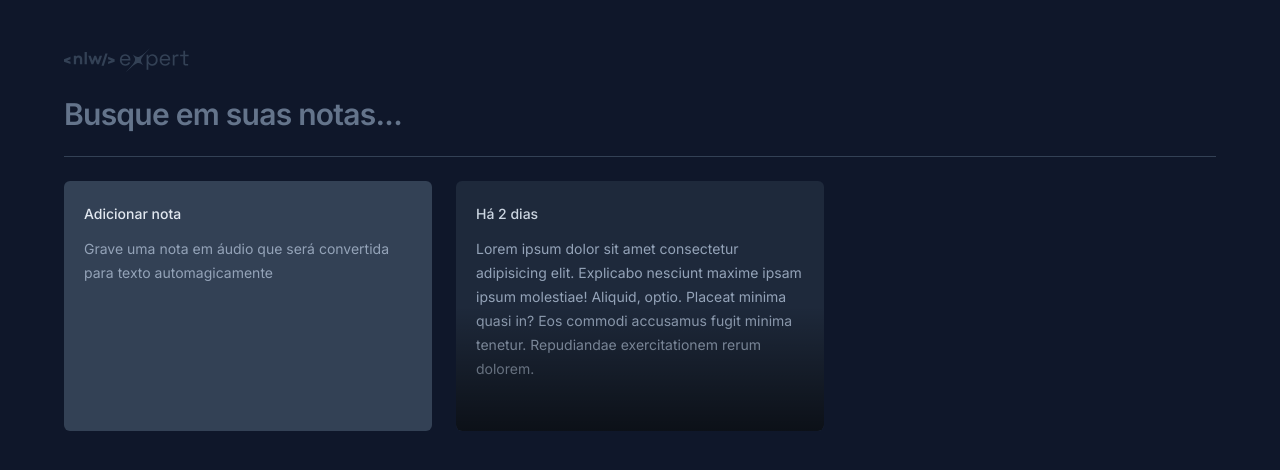
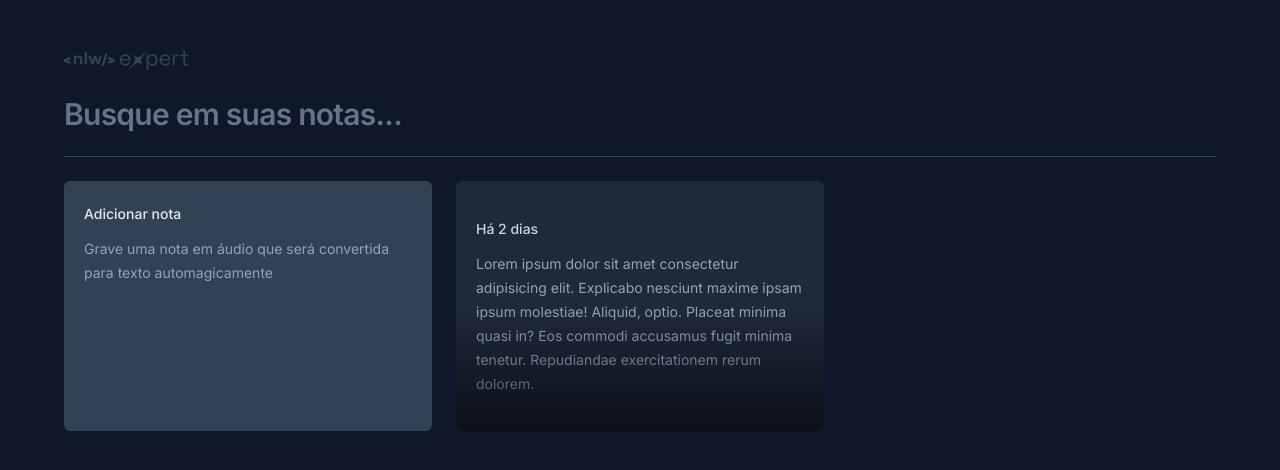
Before and after one commit to pdrmenezes/voice-notes-app, a React (Vite) app: page / in a window 1280 px wide. Shown: the top 470 px of the page. Built offline with nearby package versions, Linux system fonts and the light colour scheme.

Commit message:
feat: accesible card with focus-visible css prop

```diff
--- a/src/components/note-card.tsx
+++ b/src/components/note-card.tsx
@@ -1,6 +1,6 @@
 export function NoteCard() {
   return (
-    <div className="rounded-md bg-slate-800 p-5 space-y-3 overflow-hidden relative">
+    <button className="rounded-md bg-slate-800 p-5 text-left space-y-3 overflow-hidden relative hover:ring-2 hover:ring-slate-600 focus-visible:ring-2 focus-visible:ring-lime-400 outline-none">
       <span className="text-sm font-medium text-slate-300">Há 2 dias</span>
       <p className="text-sm leading-6 text-slate-400">
         Lorem ipsum dolor sit amet consectetur adipisicing elit. Explicabo nesciunt maxime ipsam ipsum molestiae!
@@ -8,6 +8,6 @@
         rerum dolorem.
       </p>
       <div className="absolute bottom-0 left-0 right-0 h-1/2 rounded-md bg-gradient-to-t from-black/60 to-black/0 pointer-events-none"></div>
-    </div>
+    </button>
   );
 }
```
